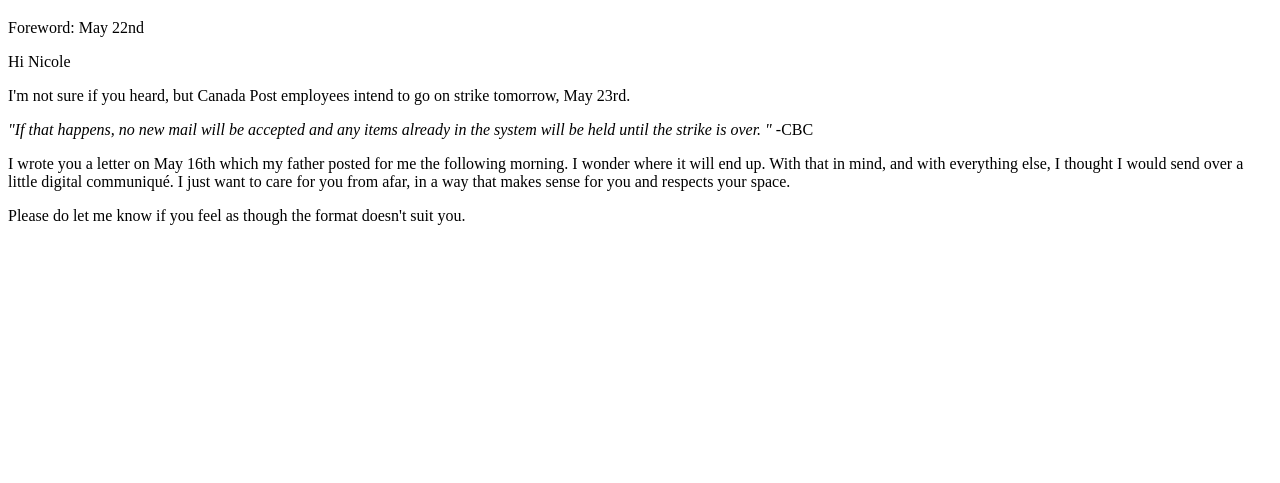
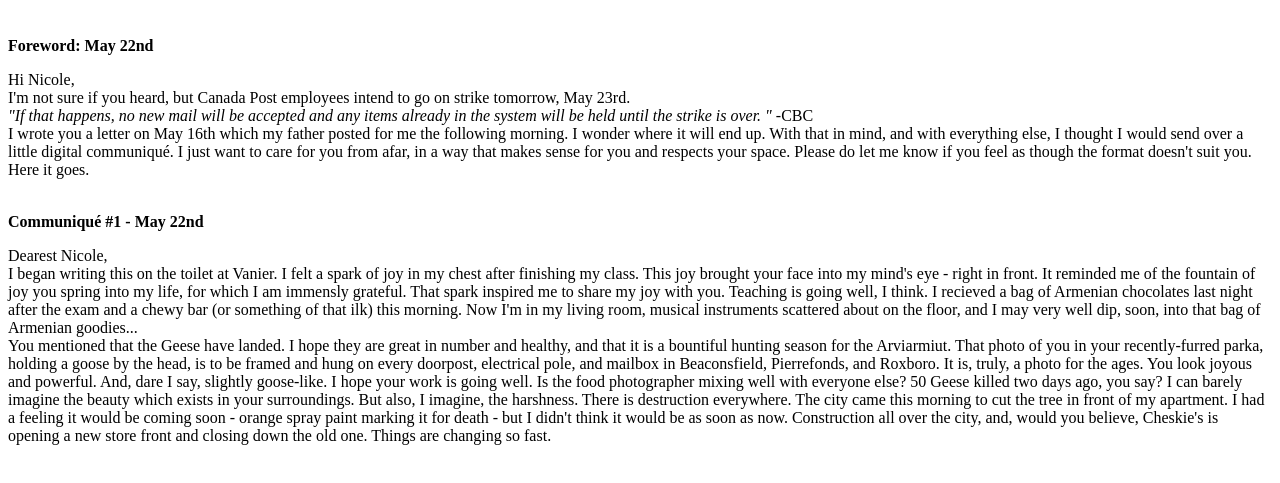
Before and after one commit to jonahsaks/jonahsaks.github.io, a plain HTML site: page communique.html in a window 1280 px wide. Shown: the part 61-544 px from the top of the page. Drawn offline with Linux system fonts and the light colour scheme.

Commit message:
Update communique.html

```diff
--- a/communique.html
+++ b/communique.html
@@ -35,15 +35,30 @@ div.desc {
 <body>
 
 <h1>Communiqués</h1>
-<p> Foreword: May 22nd
-<p> Hi Nicole
-<p> I'm not sure if you heard, but Canada Post employees intend to go on strike tomorrow, May 23rd.
-<p> <i> "If that happens, no new mail will be accepted and any items already in the system will be held until the strike is over. " </i> -CBC
-<p> I wrote you a letter on May 16th which my father posted for me the following morning. I wonder where it will end up. With that in mind, and with everything else, I thought I would send over a little digital communiqué. I just want to care for you from afar, in a way that makes sense for you and respects your space.
-<p> Please do let me know if you feel as though the format doesn't suit you.
-
-
-
+  <br>
+<b>Foreword: May 22nd</b>
+ <p> Hi Nicole, <br>
+   I'm not sure if you heard, but Canada Post employees intend to go on strike tomorrow, May 23rd. <br>
+ <i> "If that happens, no new mail will be accepted and any items already in the system will be held until the strike is over. " </i> -CBC <br>
+  I wrote you a letter on May 16th which my father posted for me the following morning. I wonder where it will end up.
+  With that in mind, and with everything else, I thought I would send over a little digital communiqué.
+  I just want to care for you from afar, in a way that makes sense for you and respects your space.
+  Please do let me know if you feel as though the format doesn't suit you. Here it goes.
+ </p>
+<br>
+  <b> Communiqué #1 - May 22nd </b>
+  <p> Dearest Nicole, <br>
+I began writing this on the toilet at Vanier. I felt a spark of joy in my chest after finishing my class.
+  This joy brought your face into my mind's eye - right in front. It reminded me of the fountain of joy you spring into my
+  life, for which I am immensly grateful. That spark inspired me to share my joy with you. Teaching is going well, I think.
+  I recieved a bag of Armenian chocolates last night after the exam and a chewy bar (or something of that ilk) this morning.
+  Now I'm in my living room, musical instruments scattered about on the floor, and I may very well dip, soon, into that
+  bag of Armenian goodies...
+<br>
+You mentioned that the Geese have landed. I hope they are great in number and healthy, and that it is a bountiful hunting season for the Arviarmiut. That photo of you in your recently-furred parka, holding a goose by the head, is to be framed and hung on every doorpost, electrical pole, and mailbox in Beaconsfield, Pierrefonds, and Roxboro. It is, truly, a photo for the ages. You look joyous and powerful. And, dare I say, slightly goose-like.
+I hope your work is going well. Is the food photographer mixing well with everyone else? 50 Geese killed two days ago, you say? I can barely imagine the beauty which exists in your surroundings. But also, I imagine, the harshness.
+There is destruction everywhere. The city came this morning to cut the tree in front of my apartment. I had a feeling it would be coming soon - orange spray paint marking it for death - but I didn't think it would be as soon as now. Construction all over the city, and, would you believe, Cheskie's is opening a new store front and closing down the old one. Things are changing so fast.
+  </p>
 
 
 
```
